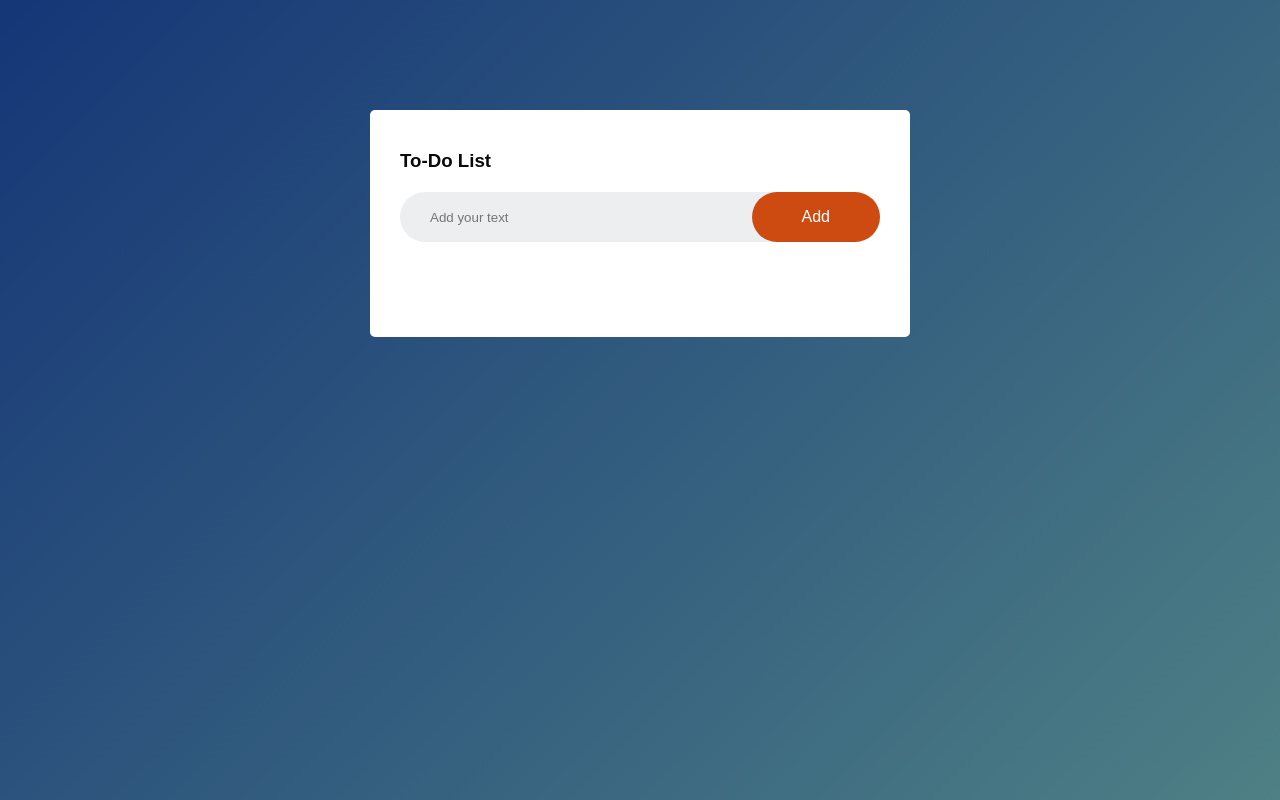
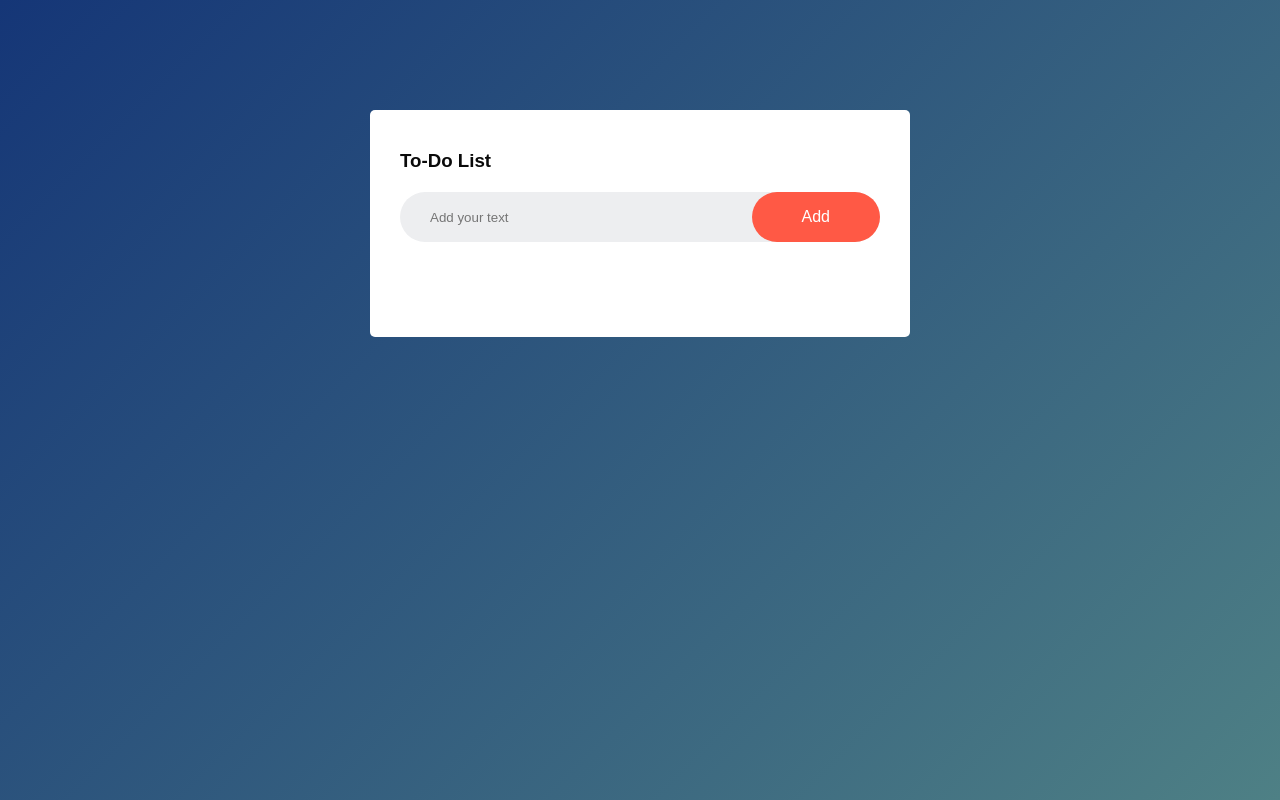
Before and after one commit to jananis-24/Todo-list-app, a plain HTML site: page index.html in a window 1280 px wide. Drawn offline with Linux system fonts and the light colour scheme.

Commit message:
change in style.css

```diff
--- a/style.css
+++ b/style.css
@@ -45,8 +45,8 @@ button{
     border: none;
     outline: none;
     padding: 16px 50px;
+    background: #ff5945;
     color: #fff;
-    background: #cd4a11;
     font-size: 16px;
     cursor: pointer;
     border-radius: 40px;
```
Also changed, not shown: images/right.png (added), images/unchecked.png (added).
